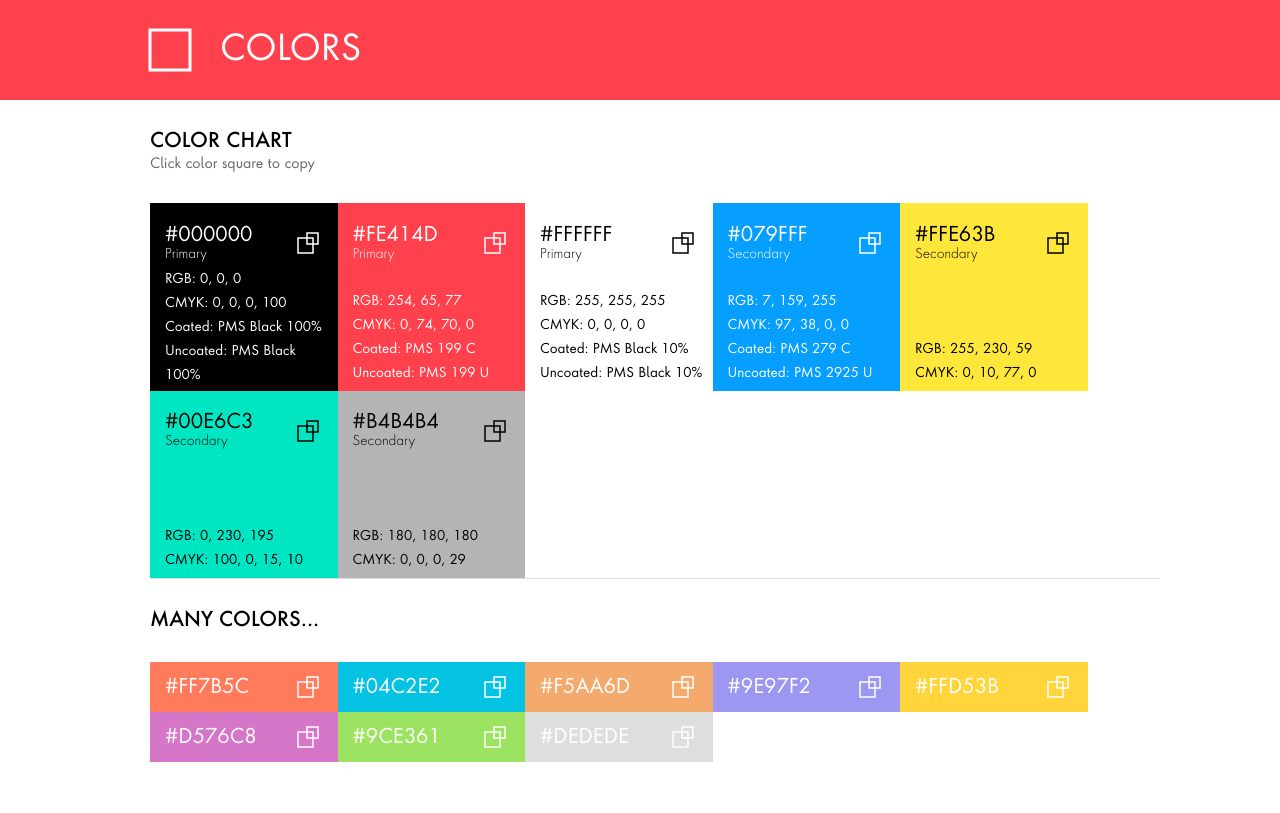
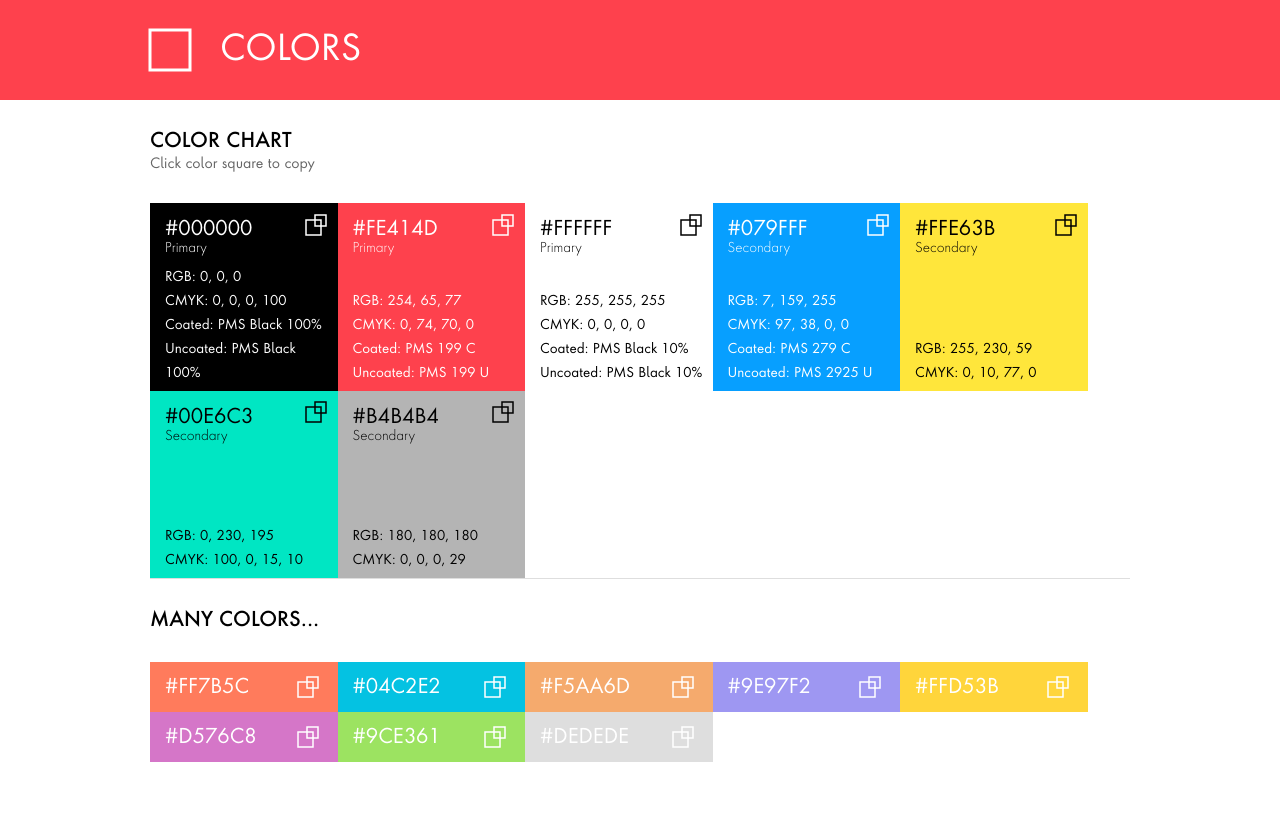
Before and after one commit to publicissapient-france/brand-website, a PHP site: page /colors.php in a window 1280 px wide. Shown: the part 51-864 px from the top of the page. Run offline with PHP 8.4, Linux system fonts and the light colour scheme.

Commit message:
1st review, second commit

```diff
--- a/fonts.php
+++ b/fonts.php
@@ -3,8 +3,8 @@
 	<head>
 		<title>Brand - Fonts</title>
 		<?php include('header.html'); ?>
-	<link rel="stylesheet" type="text/css" href="./styles/banner.css">
-	<link rel="stylesheet" type="text/css" href="./styles/fonts.css">
+		<link rel="stylesheet" type="text/css" href="./styles/banner.css">
+		<link rel="stylesheet" type="text/css" href="./styles/fonts.css">
 	</head>
 	<body>
 		<?php $page = "fonts"; ?>
--- a/header.html
+++ b/header.html
@@ -2,4 +2,5 @@
 <meta name="viewport" content="width=device-width, user-scalable=no, initial-scale=1, maximum-scale=1, minimum-scale=1, shrink-to-fit=no">
 <link rel="stylesheet" type="text/css" href="./styles/footer.css">
 <link rel="stylesheet" type="text/css" href="./styles/global.css">
+<link rel="stylesheet" type="text/css" href="./styles/topbar.css">
 <script src="https://ajax.googleapis.com/ajax/libs/jquery/3.4.1/jquery.min.js"></script>
--- a/styles/colors.css
+++ b/styles/colors.css
@@ -1,5 +1,5 @@
  .colors-title {
-	padding: 30px;
+	padding: 30px 30px 0 30px;
 }
 
 .colors-title p {
@@ -15,6 +15,10 @@
 	border-bottom: 1px solid var(--light-grey);
 }
 
+.main-colors, .not-main-colors {
+	padding-top: 30px;
+}
+
 .main-colors button {
 	height: calc(375px / 2);
 	width: 50%;
@@ -22,6 +26,13 @@
 	padding: 10px;
 	text-align: left;
 	border: none;
+	position: relative;
+}
+
+.main-colors svg {
+	position: absolute;
+	left: 75%;
+	bottom: 75%;
 }
 
 .main-colors button:hover, .not-main-colors button:hover {
@@ -130,6 +141,7 @@
 @media only screen and (min-width: 447px) {
 	.main-colors, .not-main-colors {
 		margin-left: 30px;
+		margin-right: 30px
 	}
 }
 
--- a/styles/footer.css
+++ b/styles/footer.css
@@ -27,4 +27,8 @@
 		background: none;
 		position: absolute;
 	}
+
+	.menu-footer.sticky-footer {
+		position: fixed;
+	}
 }
--- a/styles/topbar.css
+++ b/styles/topbar.css
@@ -17,11 +17,14 @@
 	z-index: 1;
 	background-color: var(--white);
 	overflow-x: hidden;
-	transition: 0.4s;
 }
 
-.menu.menu-is-open {
+.menu-is-open {
 	height: 100%;
+}
+
+.activated {
+	transition: 0.4s;
 }
 
 .menu-button {
@@ -103,3 +106,15 @@
 	position: sticky;
 	top: 0;
 }
+
+@media only screen and (min-width: 1024px) {
+	.menu {
+		height: 100%;
+	    left: 100%;
+	    border-left: solid 1px #B4B4B4;
+	}
+
+	.menu-is-open {
+		left: 72%;
+	}
+}
--- a/topbar.html
+++ b/topbar.html
@@ -1,7 +1,3 @@
-<head>
-	<link rel="stylesheet" type="text/css" href="./styles/topbar.css">
-</head>
-
 <div class="header">
 	<div class="logo">
 		<a href="index.php"><img src="./images/pse-logo.svg"/></a>
@@ -24,12 +20,15 @@
 </div>
 
 <script>
-	$(document).ready(function(){
-		$('.menu-button').click(function(){
-	        $('.menu').toggleClass('menu-is-open');
-	        $('.line-top').toggleClass('line-is-open');
-	        $('.line-bottom').toggleClass('line-is-open');
-	        $('.header').toggleClass('sticky');
-	    });
+	$('.menu-button').click(function(){
+	    $('.menu').addClass('activated').toggleClass('menu-is-open');
+	    $('.line-top').toggleClass('line-is-open');
+	    $('.line-bottom').toggleClass('line-is-open');
+	    $('.header').toggleClass('sticky');
+	    $('.menu-footer').toggleClass('sticky-footer');
 	});
+
+	$('.menu').on('transitionend', function() {
+        $(this).removeClass('activated');
+    });
 </script>
```
Also changed, not shown: styles/fonts.css (+3 -7 lines), styles/logos.css (+9 -11 lines), 2 other files.
